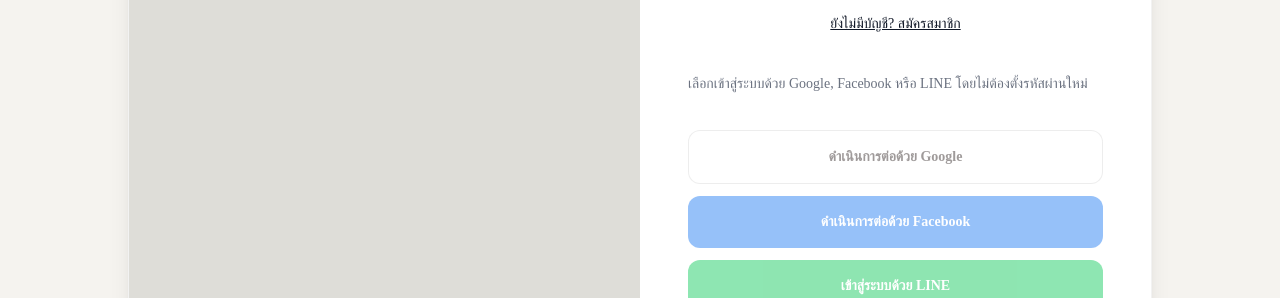
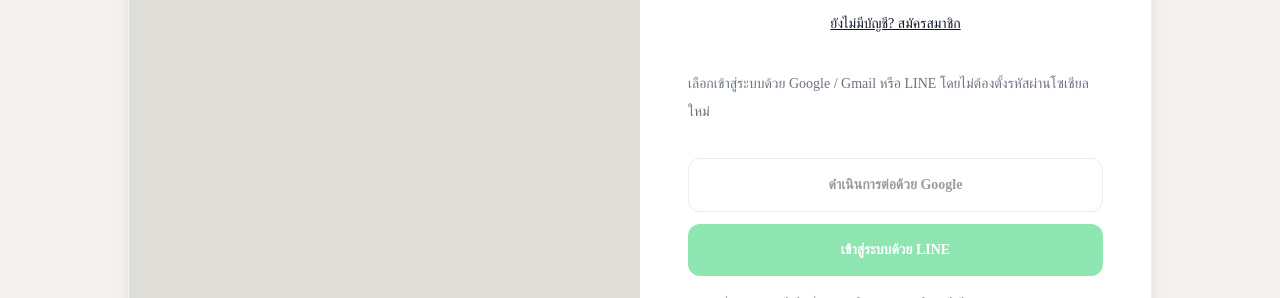
Before and after one commit to suphasin01/valleys-darley, a Next.js app: page /login in a window 1280 px wide. Shown: the part 595-893 px from the top of the page. Built offline with nearby package versions, Linux system fonts and the light colour scheme; no server answers.

Commit message:
Limit customer social registration to Google and LINE

```diff
--- a/app/lib/auth.ts
+++ b/app/lib/auth.ts
@@ -9,7 +9,7 @@ export const providerReady = (provider: Provider) => authSecretReady() && (provi
   ? Boolean(process.env.LINE_CHANNEL_ID && process.env.LINE_CHANNEL_SECRET)
   : provider === 'google'
     ? Boolean(process.env.GOOGLE_CLIENT_ID && process.env.GOOGLE_CLIENT_SECRET)
-    : Boolean(process.env.FACEBOOK_APP_ID && process.env.FACEBOOK_APP_SECRET));
+    : false);
 export const ready = () => providerReady('line');
 export function seal(data: object) {
   if (!process.env.AUTH_SECRET || process.env.AUTH_SECRET.length < 32) throw new Error('Auth not configured');
--- a/app/lib/i18n.ts
+++ b/app/lib/i18n.ts
@@ -15,7 +15,7 @@ export const copy = {
     getInTouch: 'GET IN TOUCH', help: 'HELP', contactUs: 'CONTACT US', orderShipping: 'ORDER & SHIPPING', returns: 'RETURNS',
     whereToFind: 'WHERE TO FIND US', journal: 'JOURNAL', legal: 'LEGAL', privacy: 'PRIVACY POLICY',
     footerTagline: 'Handcrafted with love and devotion based in Bangkok, Thailand',
-    memberTitle: 'Member sign in', memberIntro: 'Choose Google, Facebook, or LINE. No new password needed.', memberWelcome: 'Welcome back',
+    memberTitle: 'Member sign in', memberIntro: 'Choose Google / Gmail or LINE. No new password needed for social sign-in.', memberWelcome: 'Welcome back',
     memberLeft: 'Your place for jewelry that tells your story. Sign in with an account you already use.',
     memberPreparing: 'Member login is being prepared', memberUnavailable: 'Member login is not available yet', memberFailed: 'Sign in failed. Please try again.',
     memberPrivacy: 'We use your verified account ID and name to keep your orders private.', lineSignIn: 'Continue with LINE', backCollection: 'Back to the collection',
@@ -36,7 +36,7 @@ export const copy = {
     getInTouch: 'ติดต่อเรา', help: 'ช่วยเหลือ', contactUs: 'ติดต่อเรา', orderShipping: 'การสั่งซื้อและจัดส่ง', returns: 'การคืนสินค้า',
     whereToFind: 'พบเราได้ที่ไหน', journal: 'บทความ', legal: 'ข้อกำหนด', privacy: 'นโยบายความเป็นส่วนตัว',
     footerTagline: 'เครื่องประดับทำมือด้วยความรักและความตั้งใจ จากกรุงเทพฯ ประเทศไทย',
-    memberTitle: 'เข้าสู่ระบบสมาชิก', memberIntro: 'เลือกเข้าสู่ระบบด้วย Google, Facebook หรือ LINE โดยไม่ต้องตั้งรหัสผ่านใหม่', memberWelcome: 'ยินดีต้อนรับกลับ',
+    memberTitle: 'เข้าสู่ระบบสมาชิก', memberIntro: 'เลือกเข้าสู่ระบบด้วย Google / Gmail หรือ LINE โดยไม่ต้องตั้งรหัสผ่านโซเชียลใหม่', memberWelcome: 'ยินดีต้อนรับกลับ',
     memberLeft: 'พื้นที่ของคุณกับเครื่องประดับที่บอกตัวตน เข้าสู่ระบบด้วยบัญชีที่คุณใช้อยู่แล้ว',
     memberPreparing: 'ระบบสมาชิกกำลังเตรียมเปิดให้บริการ', memberUnavailable: 'ระบบสมาชิกยังไม่เปิดใช้งาน', memberFailed: 'เข้าสู่ระบบไม่สำเร็จ กรุณาลองใหม่อีกครั้ง',
     memberPrivacy: 'เราใช้รหัสบัญชีและชื่อที่ผู้ให้บริการยืนยัน เพื่อรักษาความเป็นส่วนตัวของคำสั่งซื้อ', lineSignIn: 'เข้าสู่ระบบด้วย LINE', backCollection: 'กลับไปชมคอลเลกชัน',
--- a/app/login/page.tsx
+++ b/app/login/page.tsx
@@ -11,7 +11,6 @@ export default async function Login({ searchParams }: { searchParams: Promise<{
   if (await member()) redirect(next);
   const providers: { id: Provider; label: string; className: string }[] = [
     { id: 'google', label: 'Google', className: 'border border-black/15 bg-white text-[#2c2221]' },
-    { id: 'facebook', label: 'Facebook', className: 'bg-[#1877f2] text-white' },
     { id: 'line', label: 'LINE', className: 'bg-[#06c755] text-white' },
   ];
   const locale = await getLocale();
--- a/app/register/page.tsx
+++ b/app/register/page.tsx
@@ -29,7 +29,7 @@ export default async function Register({ searchParams }: { searchParams: Promise
     <p className="text-[10px] tracking-[.3em] text-black/45">VALLEY&apos;S DARLING · MEMBERS</p>
     <h1 className="mt-4 font-serif text-4xl">{th ? user ? 'ข้อมูลลูกค้าและที่อยู่จัดส่ง' : 'สมัครสมาชิก' : user ? 'Your details & delivery address' : 'Create your account'}</h1>
     <p className="mt-4 text-sm leading-7 text-black/55">{th ? 'สมัครผ่านช่องทางที่คุณสะดวก แล้วกรอกข้อมูลผู้รับและที่อยู่ให้ครบ เพื่อใช้ในการสั่งซื้อและจัดส่งสินค้าในประเทศไทย' : 'Choose how to sign up, then complete your recipient details and Thailand delivery address.'}</p>
-    {!user && <><div className="mt-7 grid gap-3 sm:grid-cols-3">{(['google', 'facebook', 'line'] as const).map(provider => providerReady(provider) ? <a key={provider} href={`/api/auth/${provider}?next=${encodeURIComponent(next)}`} className="rounded-xl border border-black/15 px-4 py-3 text-center text-sm">{provider === 'google' ? 'Google / Gmail' : provider === 'line' ? 'LINE' : 'Facebook'} ↗</a> : <span key={provider} aria-disabled="true" className="rounded-xl border border-black/10 px-4 py-3 text-center text-sm text-black/35">{provider === 'google' ? 'Google / Gmail' : provider === 'line' ? 'LINE' : 'Facebook'}</span>)}</div><p className="mt-3 text-xs text-black/45">{th ? 'ช่องทางสีจางกำลังเตรียมเปิดให้บริการ หรือสมัครด้วยอีเมลด้านล่างได้' : 'Dimmed options are coming soon. You can also register with email below.'}</p></>}
+{!user && <><div className="mt-7 grid gap-3 sm:grid-cols-2">{(['google', 'line'] as const).map(provider => providerReady(provider) ? <a key={provider} href={`/api/auth/${provider}?next=${encodeURIComponent(next)}`} className="rounded-xl border border-black/15 px-4 py-3 text-center text-sm">{provider === 'google' ? 'Google / Gmail' : 'LINE'} ↗</a> : <span key={provider} aria-disabled="true" className="rounded-xl border border-black/10 px-4 py-3 text-center text-sm text-black/35">{provider === 'google' ? 'Google / Gmail' : 'LINE'}</span>)}</div><p className="mt-3 text-xs text-black/45">{th ? 'ช่องทางสีจางกำลังเตรียมเปิดให้บริการ หรือสมัครด้วยอีเมลด้านล่างได้' : 'Dimmed options are coming soon. You can also register with email below.'}</p></>}
     {params.error && <p role="alert" className="mt-6 rounded-xl bg-rose-50 p-4 text-sm text-rose-800">{params.error === 'password' ? th ? 'รหัสผ่านต้องมีอย่างน้อย 12 ตัวอักษร และตรงกันทั้งสองช่อง' : 'Use a password of 12–128 characters and matching confirmation.' : params.error === 'validation' ? th ? 'กรุณากรอกข้อมูลให้ครบ ตรวจอีเมล เบอร์โทรศัพท์ และรหัสไปรษณีย์ 5 หลัก' : 'Please complete all fields with a valid email, Thai phone and 5-digit postal code.' : th ? 'ยังบันทึกไม่ได้ หากใช้อีเมลนี้สมัครแล้วให้เข้าสู่ระบบ หรือลองใหม่ภายหลัง' : 'Unable to save. If this email is already registered, please sign in; otherwise try again later.'}</p>}
     {!ready && <p role="status" className="mt-6 rounded-xl bg-amber-50 p-4 text-sm text-amber-900">{th ? 'ระบบลงทะเบียนกำลังเตรียมเปิดให้บริการ' : 'Registration is being prepared. Please check back shortly.'}</p>}
     <form action="/api/customer/profile" method="post" className="mt-8"><input type="hidden" name="next" value={next} /><div className="grid gap-5 sm:grid-cols-2">{fields.map(([name, label, autocomplete, value, max]) => <label key={name} className={`text-sm ${name === 'address' ? 'sm:col-span-2' : ''}`}>{label}<input className={input} name={name} type={name === 'email' ? 'email' : name === 'phone' ? 'tel' : 'text'} autoComplete={autocomplete} defaultValue={value} maxLength={max} required inputMode={name === 'postalCode' ? 'numeric' : undefined} pattern={name === 'postalCode' ? '[0-9]{5}' : undefined} /></label>)}
```
